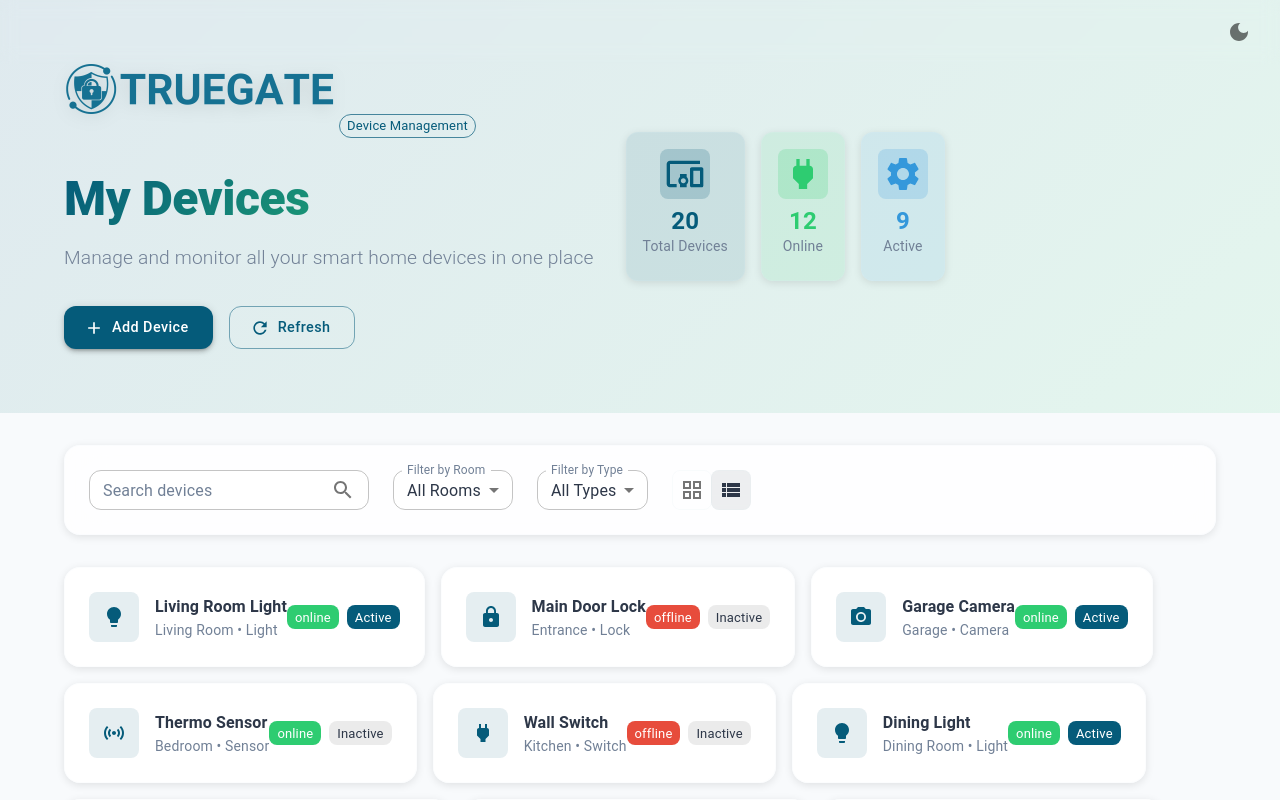
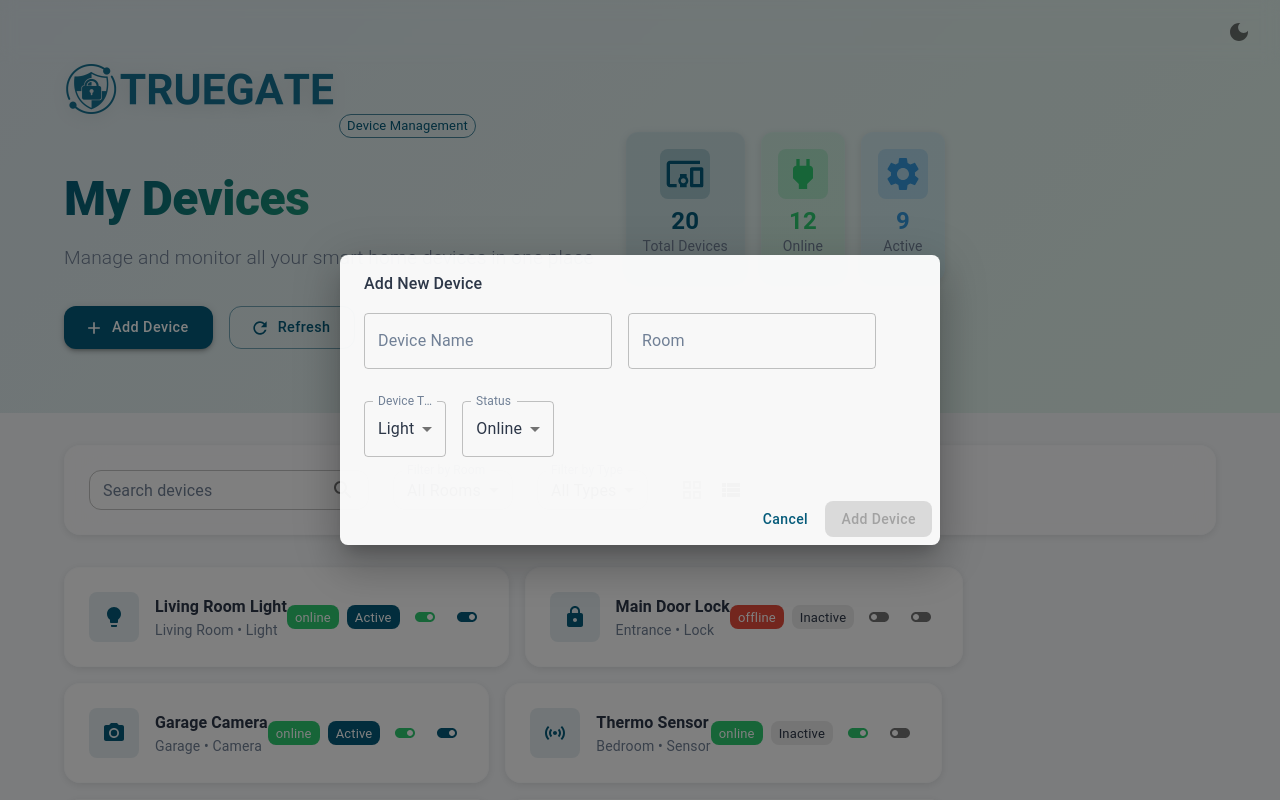
Before and after one commit to akilapilapitiya/TrueGate, a React (Vite) app in the folder frontend/: page /devices in a window 1280 px wide. Both pictures are taken after a click on the button "Add Device". Shown: the top 800 px of the page. Built offline with nearby package versions, Linux system fonts and the light colour scheme.

Commit message:
fix :Toggle device state and add devices

```diff
--- a/frontend/src/pages/Devices.jsx
+++ b/frontend/src/pages/Devices.jsx
@@ -20,6 +20,13 @@ import {
  CardContent,
  alpha,
  Button,
+ Dialog,
+ DialogTitle,
+ DialogContent,
+ DialogActions,
+ FormControl,
+ InputLabel,
+ Select,
 } from "@mui/material";
 import {
  Search as SearchIcon,
@@ -34,6 +41,8 @@ import {
  DevicesOther,
  Refresh,
  Settings,
+ ToggleOn,
+ ToggleOff,
 } from "@mui/icons-material";
 
 const iconMap = {
@@ -52,9 +61,17 @@ const Devices = () => {
  const [roomFilter, setRoomFilter] = useState("all");
  const [typeFilter, setTypeFilter] = useState("all");
  const [view, setView] = useState("list");
+ const [openAddDialog, setOpenAddDialog] = useState(false);
+ const [newDevice, setNewDevice] = useState({
+   name: "",
+   type: "light",
+   room: "",
+   status: "online",
+   state: false,
+ });
 
-  const rooms = Array.from(new Set(mockDevices.map((d) => d.room)));
-  const types = Array.from(new Set(mockDevices.map((d) => d.type)));
+ const rooms = Array.from(new Set(devices.map((d) => d.room)));
+ const types = Array.from(new Set(devices.map((d) => d.type)));
 
  useEffect(() => {
    let filtered = devices;
@@ -75,6 +92,51 @@ const Devices = () => {
 
    setFilteredDevices(filtered);
  }, [searchTerm, roomFilter, typeFilter, devices]);
+
+ // Toggle device status (online/offline)
+ const toggleDeviceStatus = (deviceId) => {
+   setDevices(prev => prev.map(device =>
+     device.id === deviceId
+       ? { ...device, status: device.status === 'online' ? 'offline' : 'online' }
+       : device
+   ));
+ };
+
+ // Toggle device state (active/inactive)
+ const toggleDeviceState = (deviceId) => {
+   setDevices(prev => prev.map(device =>
+     device.id === deviceId
+       ? { ...device, state: !device.state }
+       : device
+   ));
+ };
+
+ // Add new device
+ const handleAddDevice = () => {
+   if (newDevice.name && newDevice.room) {
+     const device = {
+       ...newDevice,
+       id: Math.max(...devices.map(d => d.id)) + 1,
+     };
+     setDevices(prev => [...prev, device]);
+     setNewDevice({
+       name: "",
+       type: "light",
+       room: "",
+       status: "online",
+       state: false,
+     });
+     setOpenAddDialog(false);
+   }
+ };
+
+ // Refresh devices (reset to original mock data)
+ const handleRefresh = () => {
+   setDevices(mockDevices);
+   setSearchTerm("");
+   setRoomFilter("all");
+   setTypeFilter("all");
+ };
 
  // Device statistics
  const deviceStats = [
@@ -170,6 +232,7 @@ const Devices = () => {
                  <Button
                    variant="contained"
                    startIcon={<Add />}
+                   onClick={() => setOpenAddDialog(true)}
                    sx={{
                      px: 3,
                      py: 1,
@@ -188,6 +251,7 @@ const Devices = () => {
                  <Button
                    variant="outlined"
                    startIcon={<Refresh />}
+                   onClick={handleRefresh}
                    sx={{
                      px: 3,
                      py: 1,
@@ -425,7 +489,7 @@ const Devices = () => {
                    <Typography variant="body2" color="text.secondary" sx={{ mb: 2 }}>
                      {device.room} • {device.type.charAt(0).toUpperCase() + device.type.slice(1)}
                    </Typography>
-                    <Box sx={{ display: "flex", gap: 1, flexWrap: "wrap" }}>
+                   <Box sx={{ display: "flex", gap: 1, flexWrap: "wrap", mb: 2 }}>
                      <Chip
                        label={device.status}
                        color={
@@ -437,13 +501,33 @@ const Devices = () => {
                        }
                        size="small"
                        sx={{ borderRadius: 2 }}
+                       onClick={() => toggleDeviceStatus(device.id)}
+                       clickable
                      />
                      <Chip
                        label={device.state ? "Active" : "Inactive"}
                        color={device.state ? "primary" : "default"}
                        size="small"
                        sx={{ borderRadius: 2 }}
+                       onClick={() => toggleDeviceState(device.id)}
+                       clickable
                      />
+                   </Box>
+                   <Box sx={{ display: "flex", gap: 1, justifyContent: "space-between" }}>
+                     <IconButton
+                       size="small"
+                       onClick={() => toggleDeviceStatus(device.id)}
+                       color={device.status === "online" ? "success" : "default"}
+                     >
+                       {device.status === "online" ? <ToggleOn /> : <ToggleOff />}
+                     </IconButton>
+                     <IconButton
+                       size="small"
+                       onClick={() => toggleDeviceState(device.id)}
+                       color={device.state ? "primary" : "default"}
+                     >
+                       {device.state ? <ToggleOn /> : <ToggleOff />}
+                     </IconButton>
                    </Box>
                  </CardContent>
                </Card>
@@ -493,7 +577,7 @@ const Devices = () => {
                          </Typography>
                        </Box>
                      </Box>
-                      <Box sx={{ display: "flex", gap: 1, flexWrap: "wrap" }}>
+                     <Box sx={{ display: "flex", gap: 1, flexWrap: "wrap", alignItems: "center" }}>
                        <Chip
                          label={device.status}
                          color={
@@ -505,13 +589,31 @@ const Devices = () => {
                          }
                          size="small"
                          sx={{ borderRadius: 2 }}
+                         onClick={() => toggleDeviceStatus(device.id)}
+                         clickable
                        />
                        <Chip
                          label={device.state ? "Active" : "Inactive"}
                          color={device.state ? "primary" : "default"}
                          size="small"
                          sx={{ borderRadius: 2 }}
+                         onClick={() => toggleDeviceState(device.id)}
+                         clickable
                        />
+                       <IconButton
+                         size="small"
+                         onClick={() => toggleDeviceStatus(device.id)}
+                         color={device.status === "online" ? "success" : "default"}
+                       >
+                         {device.status === "online" ? <ToggleOn /> : <ToggleOff />}
+                       </IconButton>
+                       <IconButton
+                         size="small"
+                         onClick={() => toggleDeviceState(device.id)}
+                         color={device.state ? "primary" : "default"}
+                       >
+                         {device.state ? <ToggleOn /> : <ToggleOff />}
+                       </IconButton>
                      </Box>
                    </Box>
                  </CardContent>
@@ -521,6 +623,68 @@ const Devices = () => {
          </Grid>
        )}
      </Container>
+
+     {/* Add Device Dialog */}
+     <Dialog open={openAddDialog} onClose={() => setOpenAddDialog(false)} maxWidth="sm" fullWidth>
+       <DialogTitle>Add New Device</DialogTitle>
+       <DialogContent sx={{ pt: 2 }}>
+         <Grid container spacing={2}>
+           <Grid item xs={12}>
+             <TextField
+               fullWidth
+               label="Device Name"
+               value={newDevice.name}
+               onChange={(e) => setNewDevice(prev => ({ ...prev, name: e.target.value }))}
+               sx={{ mb: 2 }}
+             />
+           </Grid>
+           <Grid item xs={12}>
+             <TextField
+               fullWidth
+               label="Room"
+               value={newDevice.room}
+               onChange={(e) => setNewDevice(prev => ({ ...prev, room: e.target.value }))}
+               sx={{ mb: 2 }}
+             />
+           </Grid>
+           <Grid item xs={12} sm={6}>
+             <FormControl fullWidth sx={{ mb: 2 }}>
+               <InputLabel>Device Type</InputLabel>
+               <Select
+                 value={newDevice.type}
+                 label="Device Type"
+                 onChange={(e) => setNewDevice(prev => ({ ...prev, type: e.target.value }))}
+               >
+                 <MenuItem value="light">Light</MenuItem>
+                 <MenuItem value="lock">Lock</MenuItem>
+                 <MenuItem value="camera">Camera</MenuItem>
+                 <MenuItem value="sensor">Sensor</MenuItem>
+                 <MenuItem value="switch">Switch</MenuItem>
+               </Select>
+             </FormControl>
+           </Grid>
+           <Grid item xs={12} sm={6}>
+             <FormControl fullWidth sx={{ mb: 2 }}>
+               <InputLabel>Status</InputLabel>
+               <Select
+                 value={newDevice.status}
+                 label="Status"
+                 onChange={(e) => setNewDevice(prev => ({ ...prev, status: e.target.value }))}
+               >
+                 <MenuItem value="online">Online</MenuItem>
+                 <MenuItem value="offline">Offline</MenuItem>
+               </Select>
+             </FormControl>
+           </Grid>
+         </Grid>
+       </DialogContent>
+       <DialogActions>
+         <Button onClick={() => setOpenAddDialog(false)}>Cancel</Button>
+         <Button onClick={handleAddDevice} variant="contained" disabled={!newDevice.name || !newDevice.room}>
+           Add Device
+         </Button>
+       </DialogActions>
+     </Dialog>
 
      <Divider sx={{ mx: 4 }} />
 
```
Lines whose indentation alone changed are shown as unchanged.
